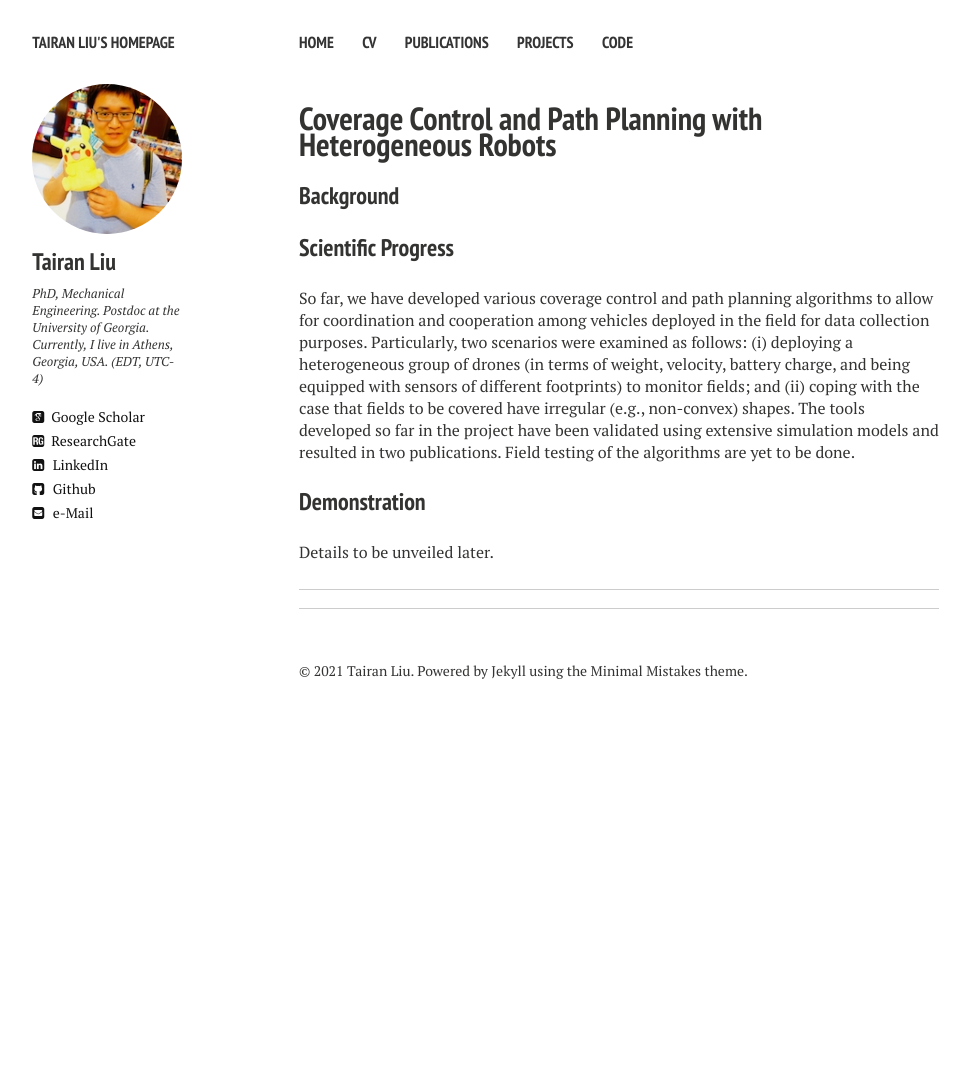
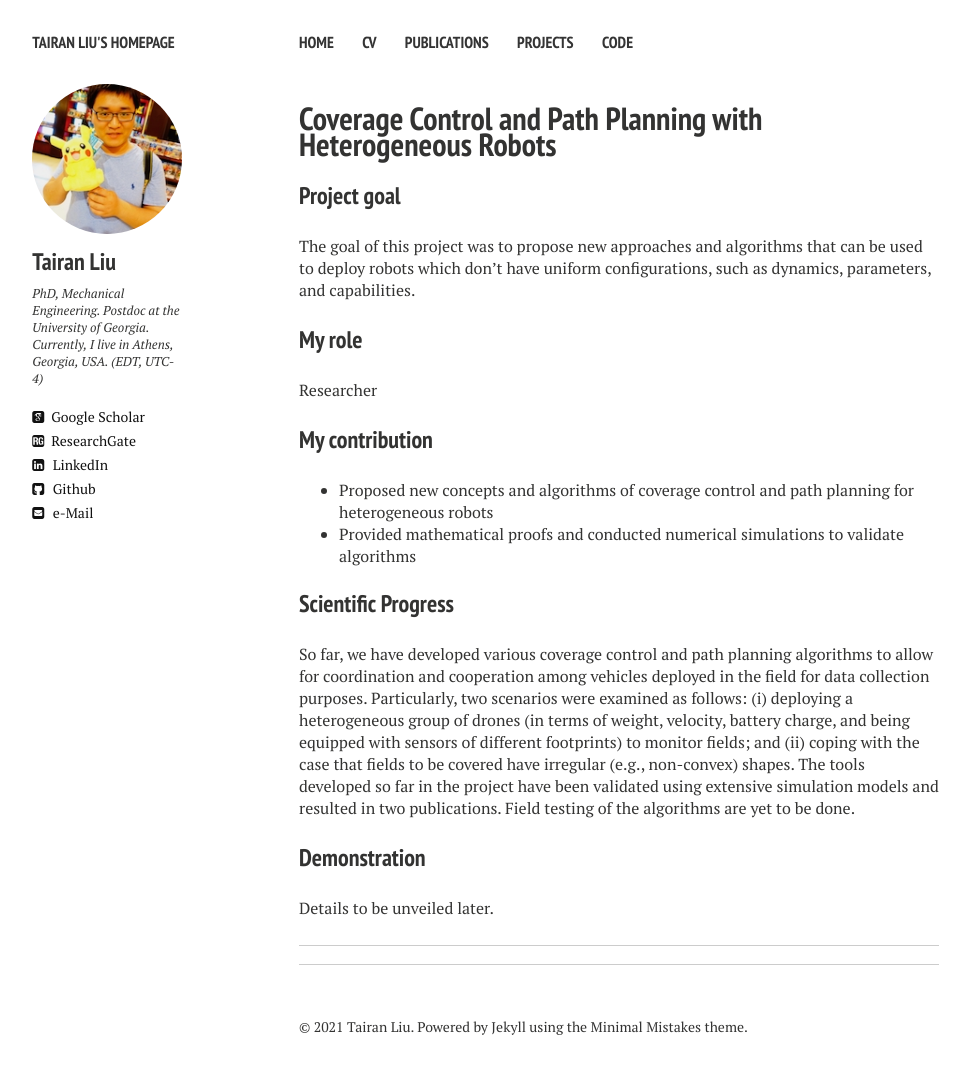
Before and after one commit to liutairan/liutairan.github.io, a Jekyll site: the page built from projects/coverage_path_planning.md, in a window 1280 px wide. Shown: the whole page, without its empty margins (21-991 px from the left). Built offline with Jekyll 4.4.1, drawn with Linux system fonts in a browser that asks for light colours; nearby versions of some CDN libraries; before the commit the page ends 900 px from its top, so only the background shows below that.

Commit message:
Update coverage_path_planning.md

```diff
--- a/projects/coverage_path_planning.md
+++ b/projects/coverage_path_planning.md
@@ -6,8 +6,18 @@ categories: [projects]
 comments: false
 ---
 
-### Background
+### Project goal
 
+The goal of this project was to propose new approaches and algorithms that can be used to deploy robots which don't have uniform configurations, such as dynamics, parameters, and capabilities.
+
+### My role
+
+Researcher
+
+### My contribution
+
+* Proposed new concepts and algorithms of coverage control and path planning for heterogeneous robots
+* Provided mathematical proofs and conducted numerical simulations to validate algorithms
 
 ### Scientific Progress
 
```
